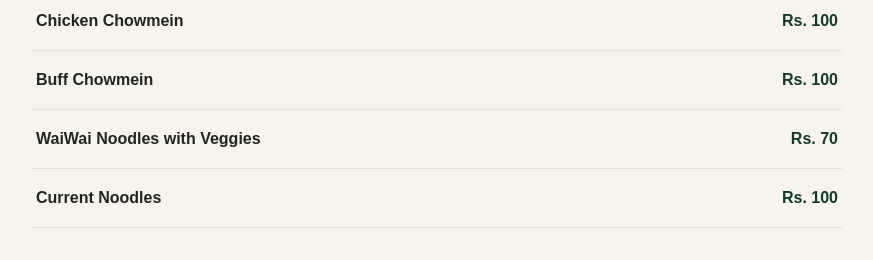
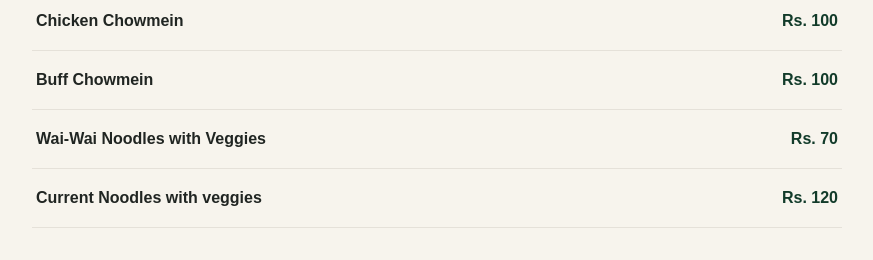
Before and after one commit to snackstation456-cell/Snack-station-menu-, a plain HTML site: page index.html in a window 1280 px wide. Shown: the part 1600-1860 px from the top of the page, without its empty margins (203-1076 px from the left). Drawn offline with Linux system fonts and the light colour scheme.

Commit message:
Update index.html

```diff
--- a/index.html
+++ b/index.html
@@ -723,7 +723,7 @@
 
             <div>
                 <span class="item-name">
-                    WaiWai Noodles with Veggies
+                    Wai-Wai Noodles with Veggies
                 </span>
             </div>
 
@@ -738,12 +738,12 @@
 
             <div>
                 <span class="item-name">
-                    Current Noodles
+                    Current Noodles with veggies
                 </span>
             </div>
 
             <span class="item-price">
-                Rs. 100
+                Rs. 120
             </span>
 
         </div>
```
